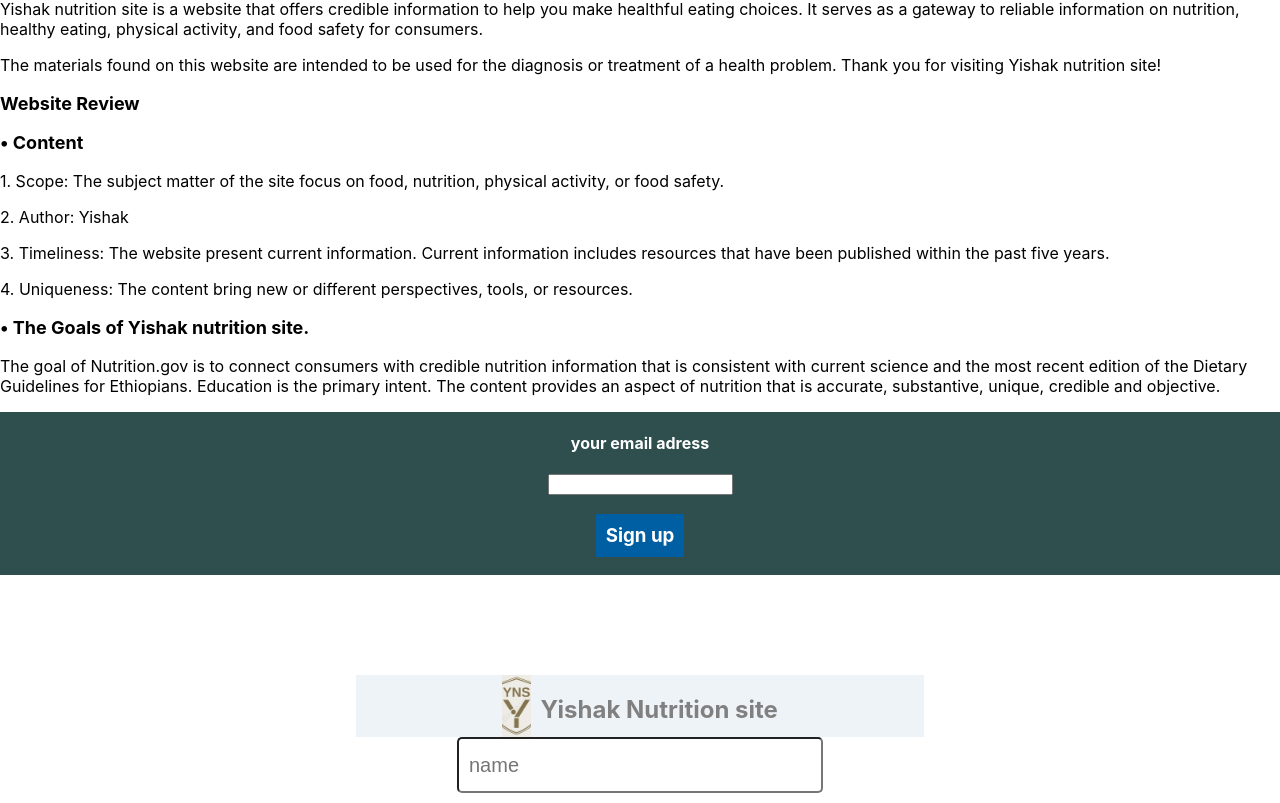
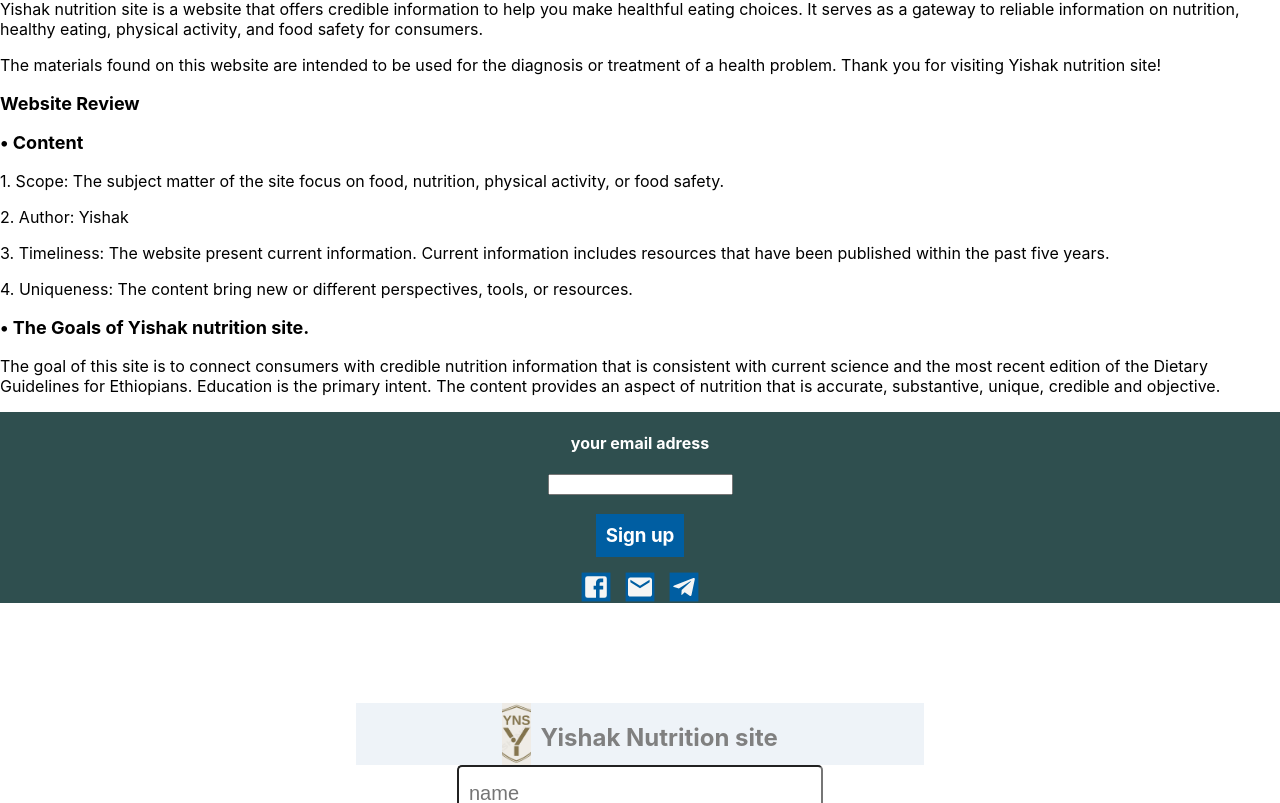
Before and after one commit to yeabtsega45/nutrition-site, a React (Create React App) app: page /about in a window 1280 px wide. Shown: the part 467-1270 px from the top of the page. Built offline with nearby package versions, Linux system fonts and the light colour scheme.

Commit message:
working on footer

```diff
--- a/src/About.js
+++ b/src/About.js
@@ -36,11 +36,11 @@ function About() {
       </p>
       <p className="bold">• The Goals of Yishak nutrition site.</p>
       <p>
-        The goal of Nutrition.gov is to connect consumers with credible
-        nutrition information that is consistent with current science and the
-        most recent edition of the Dietary Guidelines for Ethiopians. Education
-        is the primary intent. The content provides an aspect of nutrition that
-        is accurate, substantive, unique, credible and objective.
+        The goal of this site is to connect consumers with credible nutrition
+        information that is consistent with current science and the most recent
+        edition of the Dietary Guidelines for Ethiopians. Education is the
+        primary intent. The content provides an aspect of nutrition that is
+        accurate, substantive, unique, credible and objective.
       </p>
     </div>
   );
--- a/src/Footer.css
+++ b/src/Footer.css
@@ -1,11 +1,12 @@
 .footer {
     background-color: darkslategray;
     color: white;
-    /* justify-content: right; */
     display: flex ;
     flex-direction: column;
     align-items: center;
     padding: 0;
+    /* margin-right: -20px; */
+    /* justify-content: right; */
     /* place-items: right; */
 }
 .footer > h3 {
@@ -13,3 +14,9 @@
     /* width: 10%; */
     padding: 10px;
 }
+.icon {
+    margin: 0px 10px;
+    background-color: #005ea2;
+    transform: scale(1.2);
+    color: whitesmoke;
+}
--- a/src/Footer.js
+++ b/src/Footer.js
@@ -1,5 +1,8 @@
 import React from "react";
 import "./Footer.css";
+import FacebookIcon from "@material-ui/icons/Facebook";
+import EmailIcon from "@material-ui/icons/Email";
+import TelegramIcon from "@material-ui/icons/Telegram";
 
 function Footer() {
   return (
@@ -7,6 +10,17 @@ function Footer() {
       <h4>your email adress</h4>
       <input type="text" />
       <h3>Sign up</h3>
+      <div className="icons">
+        <a href="https://www.facebook.com/">
+          <FacebookIcon className="icon" />
+        </a>
+        <a href="https://mail.google.com">
+          <EmailIcon className="icon" />
+        </a>
+        <a href="https://telegram.org/">
+          <TelegramIcon className="icon" />
+        </a>
+      </div>
     </div>
   );
 }
--- a/src/Questions.js
+++ b/src/Questions.js
@@ -1,9 +1,9 @@
-import React from 'react';
-import './Questions.css';
+import React from "react";
+import "./Questions.css";
 
 function Questions() {
   return (
-    <div>
+    <div className="questions">
       <h1>Questions & Answers</h1>
     </div>
   );
```
